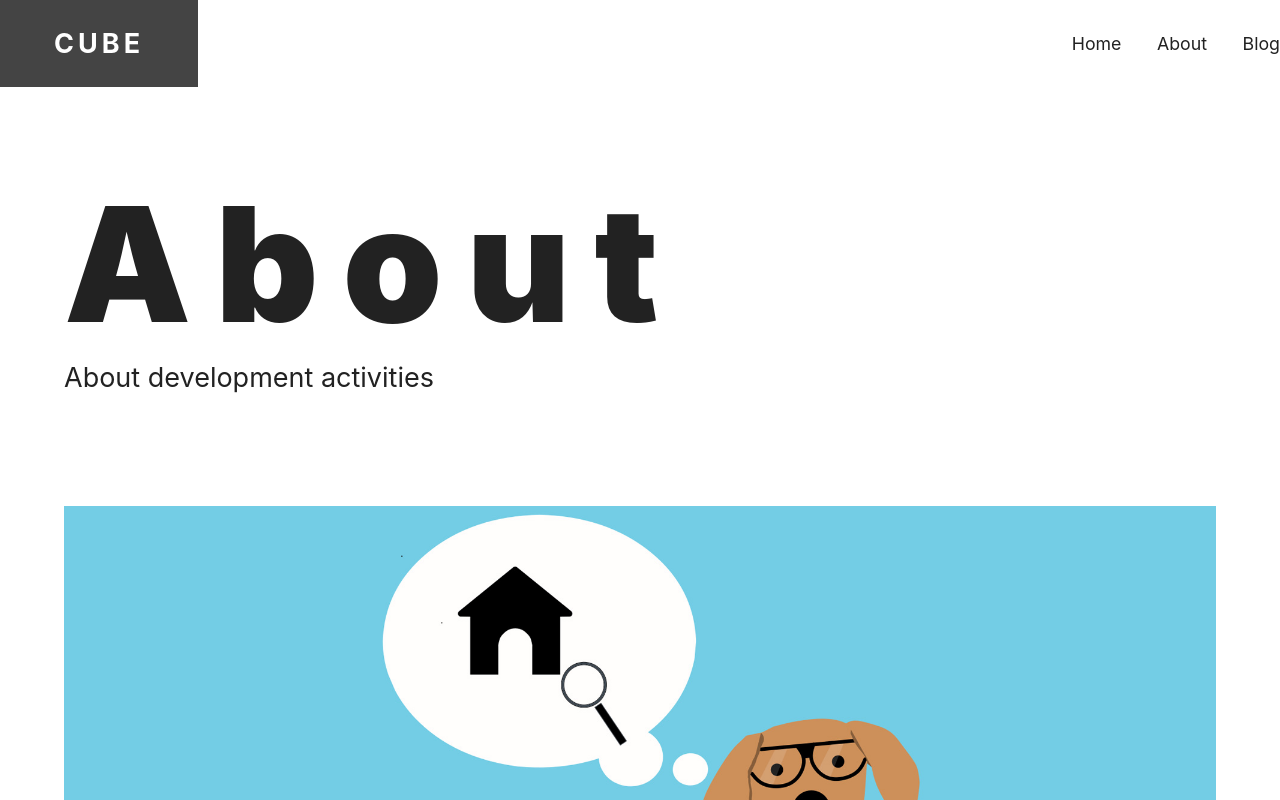
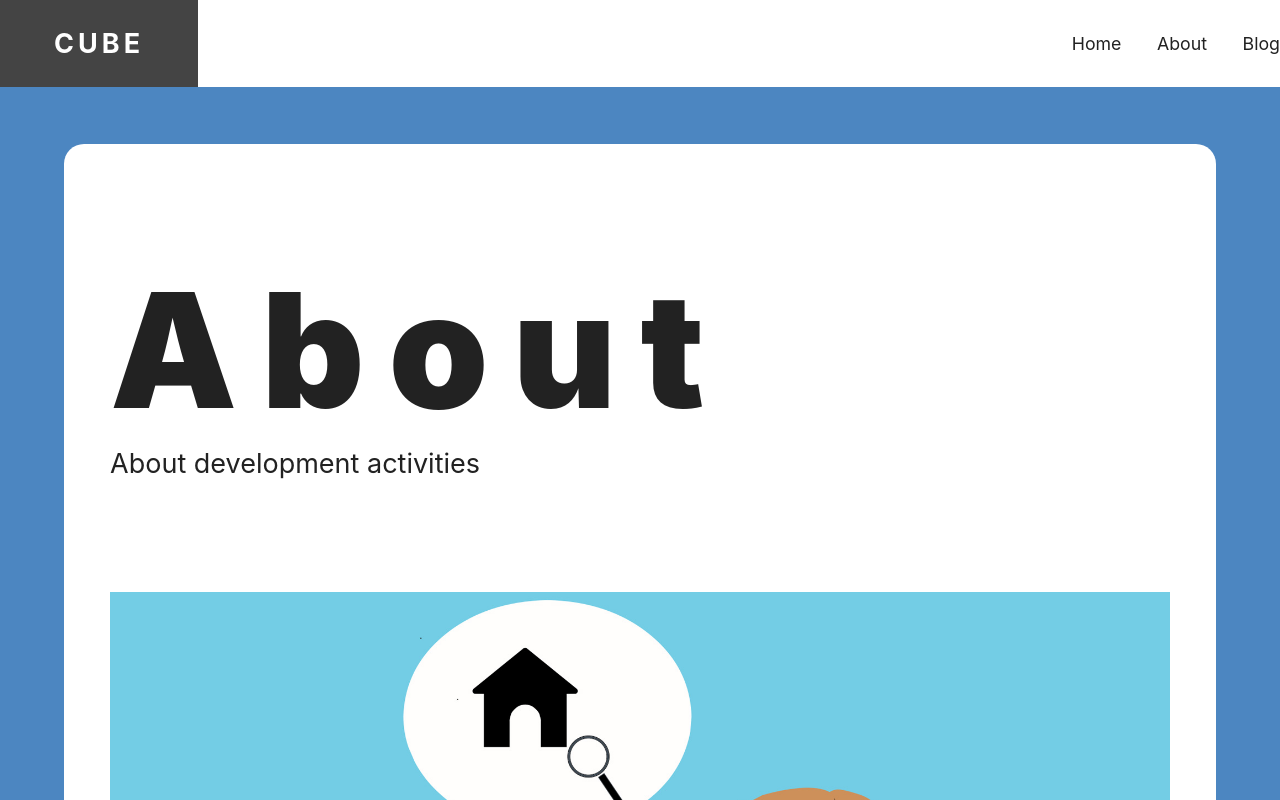
Before and after one commit to uni51/next-react-mynavi, a Next.js app: page /about in a window 1280 px wide. Shown: the top 800 px of the page. Built offline with nearby package versions, Linux system fonts and the light colour scheme; no server answers.

Commit message:
C _app.js のレイアウトをページごとにカスタマイズする

```diff
--- /dev/null
+++ b/components/blue-frame.js
@@ -0,0 +1,15 @@
+import styles from "styles/blue-frame.module.css";
+import Container from "components/container";
+import Link from "next/link";
+
+export default function BlueFrame({ children }) {
+  return (
+    <div className={styles.frame}>
+      <Container>{children}</Container>
+
+      <Link href="/blog">
+        <a className="{styles.sideBtn}">Recent Blog Posts</a>
+      </Link>
+    </div>
+  );
+}
--- a/pages/_app.js
+++ b/pages/_app.js
@@ -22,6 +22,8 @@ function MyApp({ Component, pageProps }) {
     };
   }, [router.events]);
 
+  const getLayout = Component.getLayout || ((page) => page);
+
   return (
     <>
       <Script
@@ -42,9 +44,7 @@ function MyApp({ Component, pageProps }) {
         }}
       />
 
-      <Layout>
-        <Component {...pageProps} />
-      </Layout>
+      <Layout>{getLayout(<Component {...pageProps} />)}</Layout>
     </>
   );
 }
--- a/pages/about.js
+++ b/pages/about.js
@@ -1,3 +1,4 @@
+import BlueFrame from "components/blue-frame";
 import Meta from "components/meta";
 import Container from "components/container";
 import Hero from "components/hero";
@@ -80,3 +81,7 @@ export default function About() {
     </Container>
   );
 }
+
+About.getLayout = function getLayout(page) {
+  return <BlueFrame>{page}</BlueFrame>;
+};
--- /dev/null
+++ b/styles/blue-frame.module.css
@@ -0,0 +1,28 @@
+.frame {
+  padding: var(--space-md) 0;
+  background-color: #4c86c1;
+}
+
+.frame > :first-child {
+  padding: var(--space-xs) 0;
+  background-color: var(--white);
+  border-radius: 20px;
+}
+
+.sideBtn {
+  display: none;
+}
+
+@media (min-width: 768px) {
+  .sideBtn {
+    display: revert;
+    position: fixed;
+    top: 30%;
+    right: 0;
+    padding: 1.5em 0.75em;
+    border-radius: 0.5em 0 0 0.5em;
+    color: var(--white);
+    background-color: var(--black);
+    writing-mode: vertical-rl;
+  }
+}
```
